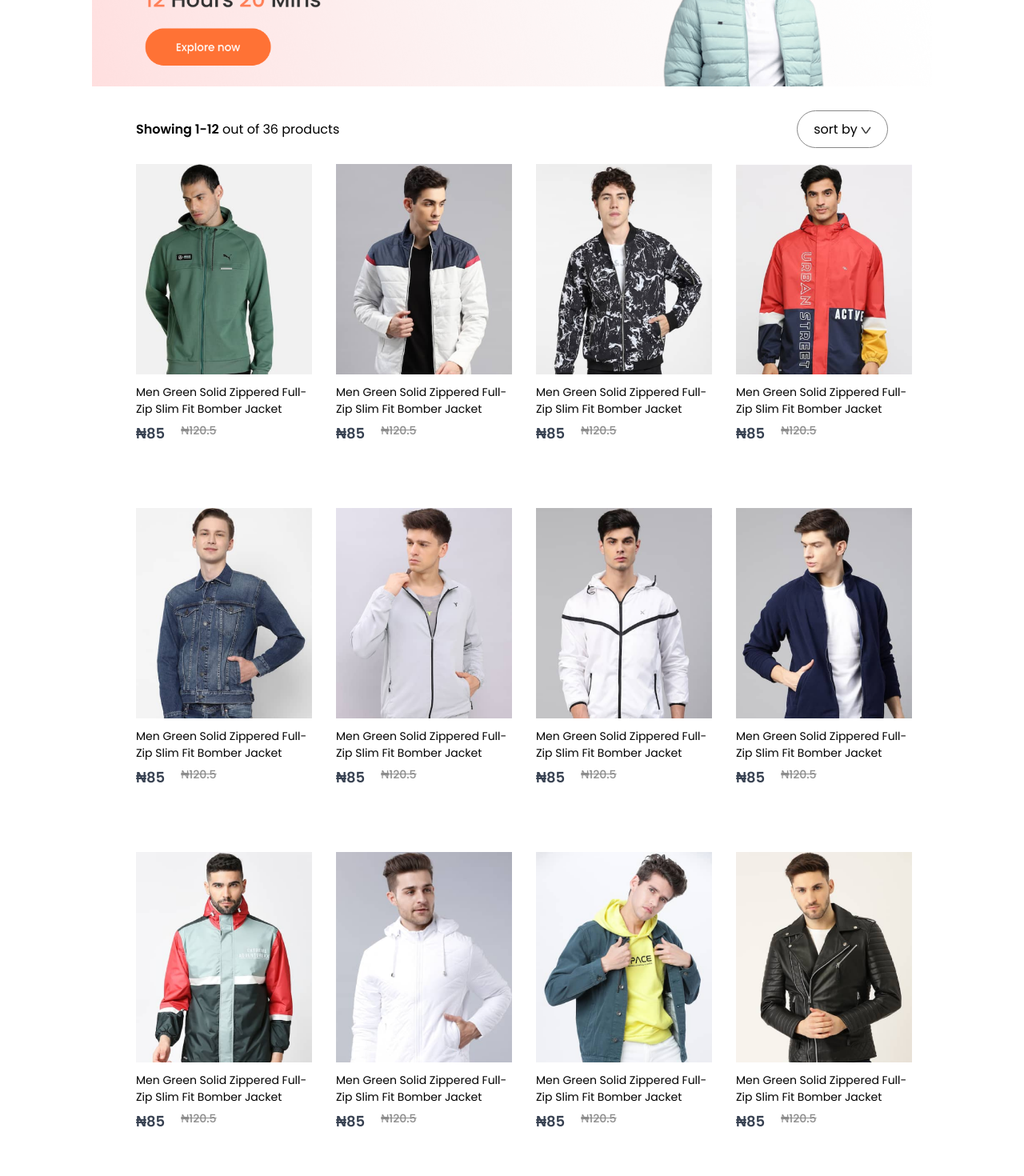
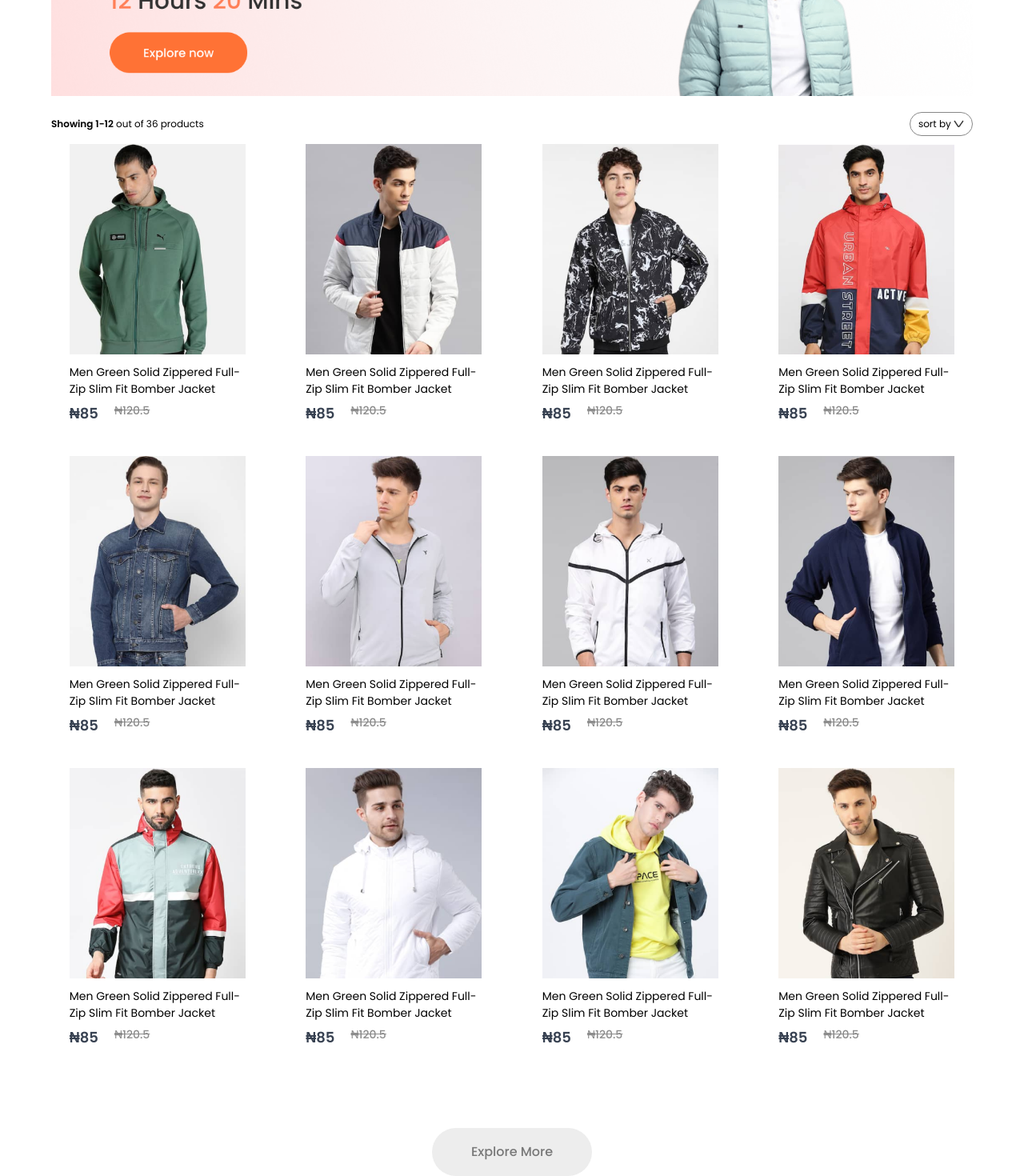
Before and after one commit to panda-codes/e-commerce, a React (Create React App) app in the folder frontend/: page /men in a window 1280 px wide. Shown: the part 220-1690 px from the top of the page at 80% size. Built offline with nearby package versions, Linux system fonts and the light colour scheme.

Commit message:
created new branch

```diff
--- a/frontend/src/Pages/CSS/ShopCategory.css
+++ b/frontend/src/Pages/CSS/ShopCategory.css
@@ -43,3 +43,36 @@
     font-size: 18px;
     font-weight: 500;
 }
+
+/* MEDIA QUERY */
+@media (max-width:1280px) {
+    .shop-category-banner{
+        margin: 20px auto;
+        width:90%
+    }
+    .shopcategory-indexsort{
+        width: 90%;
+        margin: auto;
+    }
+    .shopcategory-sort{
+        padding: 5px 10px;
+        font-size: 12px;
+    }
+    .shopcategory-indexsort p{
+        font-size: 12px;
+    }
+    .shopcategory-products{
+        width:90%;
+        margin: 10px auto;
+        row-gap: 40px;
+    }
+    .shopcategory-products .item{
+        margin: auto;
+    }
+    .shopcategory-loadmore{
+        margin: 100px auto;
+        width: 200px;
+        height: 60px;
+        font-size: 16px;
+    }
+}
```
